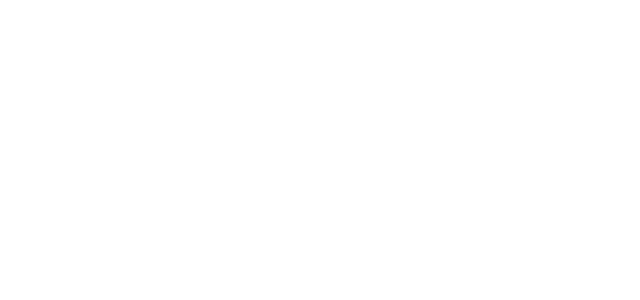
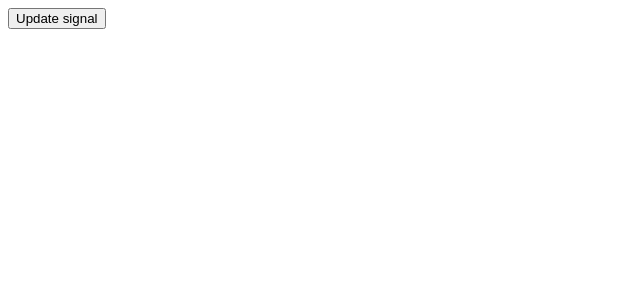
Before and after one commit to ShubhamDev021/Angular_Course, an Angular app: page / in a window 1280 px wide. Shown: the top 300 px of the page, without its empty margins (0-640 px from the left). Built offline with nearby package versions, Linux system fonts and the light colour scheme.

Commit message:
Signal in angular - defining multiple datatype for signal's value

```diff
--- a/src/app/app.component.html
+++ b/src/app/app.component.html
@@ -174,3 +174,5 @@
   <div class="signal-display">{{counter()}}</div>
   <button class="signal-btn" (click)="updateSignalValue('-')">-</button>
 </div> -->
+
+<button (click)="updateSignal()">Update signal</button>
--- a/src/app/app.component.ts
+++ b/src/app/app.component.ts
@@ -223,6 +223,19 @@
   updatePropertyValue() {
     this.x = 30;
   }
+
+  data = signal<number | string>(10);
+
+  updateSignal() {
+    console.log('data before:', this.data());
+    this.data.set(15);  //no error
+    console.log('data after:', this.data());
+    // this.data.set("hello");  // error: Argument of type 'string' is not assignable to parameter of type 'number'
+    //Therefore, we have to define string datatype also for signal value i.e. data = signal<number | string>(10);
+    this.data.set("hello");
+    console.log('data after2:', this.data());
+  }
+
   //--------------------------------------
   // signal code starts
   //--------------------------------------
```
